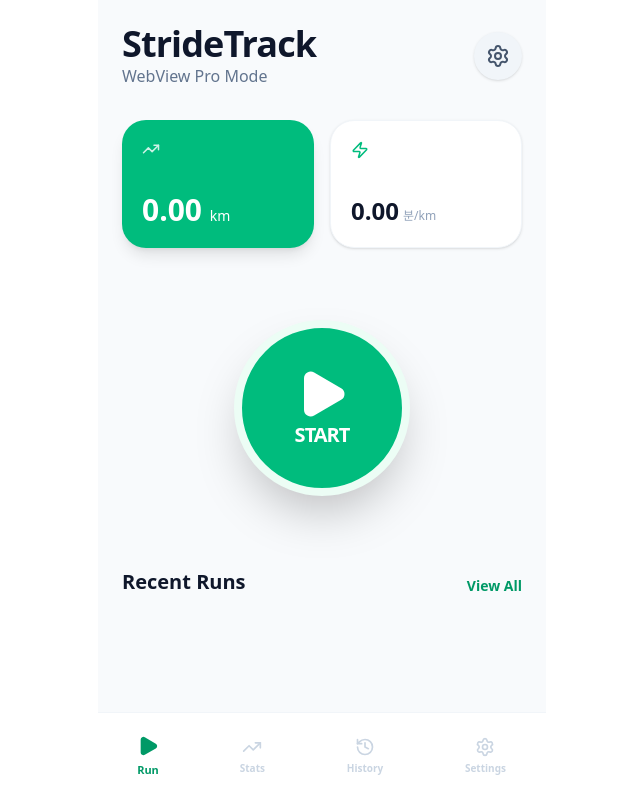
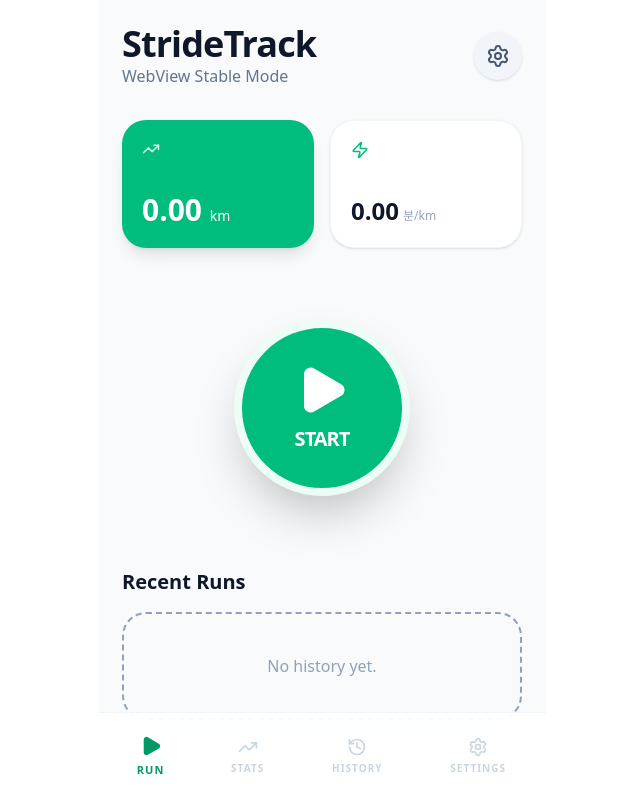
Before and after one commit to Kim-KH/AAA, a React (Vite) app: page / in a window 1280 px wide. Shown: the whole page, without its empty margins (318-958 px from the left). Built offline with nearby package versions, Linux system fonts and the light colour scheme.

Commit message:
Add files via upload

```diff
--- a/src/App.tsx
+++ b/src/App.tsx
@@ -2,7 +2,7 @@ import React, { useState, useEffect, useRef } from 'react';
 import {
   Play, Square, History, Settings as SettingsIcon, TrendingUp,
   MapPin, Timer, Volume2, VolumeX, ChevronLeft,
-  Calendar, Trash2, Zap, BarChart3, Activity
+  Calendar, Trash2, Zap, BarChart3
 } from 'lucide-react';
 import {
   LineChart, Line, XAxis, YAxis, CartesianGrid, Tooltip,
@@ -10,11 +10,11 @@ import {
 } from 'recharts';
 import { motion, AnimatePresence } from 'framer-motion';
 import {
-  format, startOfWeek, endOfWeek, eachDayOfInterval, isSameDay,
+  format, startOfWeek, endOfWeek, isSameDay,
   subDays, startOfMonth, endOfMonth, startOfYear, endOfYear, parseISO
 } from 'date-fns';
 
-// --- [Utility] 스타일 및 클래스 결합 ---
+// --- [Utility] 스타일 조합 도구 ---
 function cn(...inputs: any[]) {
   return inputs.filter(Boolean).join(' ');
 }
@@ -46,6 +46,9 @@ const TIME_ALERTS = [
   { label: '60분', value: 3600 },
 ];
 
+// 데이터 저장 키 (충돌 방지를 위해 v8로 변경)
+const STORAGE_KEY = 'stride_v8_final_runs';
+
 export default function App() {
   const [view, setView] = useState<View>('dashboard');
   const [isTracking, setIsTracking] = useState(false);
@@ -65,11 +68,11 @@ export default function App() {
   const startTimeRef = useRef<number | null>(null);
   const timerRef = useRef<NodeJS.Timeout | null>(null);
   const audioRef = useRef<HTMLAudioElement | null>(null);
-  const wakeLockRef = useRef<any>(null);
 
-  // --- [Data Engine] 통계 및 데이터 관리 ---
+  // --- [Data Engine] 데이터 로드 및 통계 (방어적 설계) ---
 
   const calculateStatsLocally = (allRuns: Run[]) => {
+    try {
       const now = new Date();
 
       const daily = Array.from({ length: 7 }).map((_, i) => {
@@ -84,7 +87,10 @@ export default function App() {
       const weekly = Array.from({ length: 4 }).map((_, i) => {
         const d = subDays(now, (3 - i) * 7);
         const s = startOfWeek(d);
-      const weekRuns = allRuns.filter(r => new Date(r.timestamp) >= s && new Date(r.timestamp) <= endOfWeek(s));
+        const weekRuns = allRuns.filter(r => {
+          const rDate = new Date(r.timestamp);
+          return rDate >= s && rDate <= endOfWeek(s);
+        });
         return {
           name: `${format(s, 'MM/dd')}`,
           distance: Number((weekRuns.reduce((sum, r) => sum + r.distance, 0) / 1000).toFixed(2))
@@ -93,7 +99,10 @@ export default function App() {
 
       const monthly = Array.from({ length: 6 }).map((_, i) => {
         const d = startOfMonth(subDays(now, (5 - i) * 30));
-      const mRuns = allRuns.filter(r => new Date(r.timestamp) >= d && new Date(r.timestamp) <= endOfMonth(d));
+        const mRuns = allRuns.filter(r => {
+          const rDate = new Date(r.timestamp);
+          return rDate >= d && rDate <= endOfMonth(d);
+        });
         return {
           name: format(d, 'MMM'),
           distance: Number((mRuns.reduce((sum, r) => sum + r.distance, 0) / 1000).toFixed(2))
@@ -102,7 +111,10 @@ export default function App() {
 
       const yearly = Array.from({ length: 3 }).map((_, i) => {
         const d = startOfYear(subDays(now, (2 - i) * 365));
-      const yRuns = allRuns.filter(r => new Date(r.timestamp) >= d && new Date(r.timestamp) <= endOfYear(d));
+        const yRuns = allRuns.filter(r => {
+          const rDate = new Date(r.timestamp);
+          return rDate >= d && rDate <= endOfYear(d);
+        });
         return {
           name: format(d, 'yyyy'),
           distance: Number((yRuns.reduce((sum, r) => sum + r.distance, 0) / 1000).toFixed(2))
@@ -110,11 +122,14 @@ export default function App() {
       });
 
       setStats({ daily, weekly, monthly, yearly });
+    } catch (err) {
+      console.error("Stats calculation failed", err);
+    }
   };
 
   const loadData = () => {
     try {
-      const saved = localStorage.getItem('stride_v7_final_runs');
+      const saved = localStorage.getItem(STORAGE_KEY);
       const allRuns = saved ? JSON.parse(saved) : [];
       setRuns(allRuns);
       calculateStatsLocally(allRuns);
@@ -123,11 +138,20 @@ export default function App() {
     }
   };
 
+  useEffect(() => {
+    // 1. 화이트 스크린 방지: 서비스 워커 즉시 업데이트 및 캐시 비우기 명령
+    if ('serviceWorker' in navigator) {
+      navigator.serviceWorker.getRegistrations().then(regs => regs.forEach(r => r.update()));
+    }
+    // 2. 초기 데이터 로드
+    loadData();
+  }, []);
+
   const deleteRun = (id: number) => {
     if (!confirm("기록을 삭제하시겠습니까?")) return;
     const updated = runs.filter(r => r.id !== id);
     setRuns(updated);
-    localStorage.setItem('stride_v7_final_runs', JSON.stringify(updated));
+    localStorage.setItem(STORAGE_KEY, JSON.stringify(updated));
     calculateStatsLocally(updated);
   };
 
@@ -140,28 +164,11 @@ export default function App() {
     };
     const updatedRuns = [newRun, ...runs];
     setRuns(updatedRuns);
-    localStorage.setItem('stride_v7_final_runs', JSON.stringify(updatedRuns));
+    localStorage.setItem(STORAGE_KEY, JSON.stringify(updatedRuns));
     calculateStatsLocally(updatedRuns);
   };
 
-  // --- [Core Tracking Logic] GPS 및 배경 실행 보강 ---
-
-  useEffect(() => {
-    loadData();
-    // 서비스 워커 업데이트 강제
-    if ('serviceWorker' in navigator) {
-      navigator.serviceWorker.getRegistrations().then(regs => regs.forEach(r => r.update()));
-    }
-  }, []);
-
-  // 화면 꺼짐 방지 API (WakeLock) 시도
-  const requestWakeLock = async () => {
-    if ('wakeLock' in navigator) {
-      try {
-        wakeLockRef.current = await (navigator as any).wakeLock.request('screen');
-      } catch (err) { console.warn("WakeLock failed"); }
-    }
-  };
+  // --- [Logic] GPS 및 트래킹 엔진 ---
 
   const startSilentAudio = () => {
     if (!audioRef.current) {
@@ -178,34 +185,28 @@ export default function App() {
 
   const startTracking = () => {
     startSilentAudio();
-    requestWakeLock();
     setDistance(0); setDuration(0); setLastAlertBucket(0);
     setGpsStatus('searching');
     lastPosition.current = null;
     startTimeRef.current = Date.now();
 
-    // 1. 고정밀 타이머 (시스템 시각 동기화)
     timerRef.current = setInterval(() => {
       if (startTimeRef.current) {
         setDuration(Math.floor((Date.now() - startTimeRef.current) / 1000));
       }
     }, 500);
 
-    // 2. 최적화된 GPS 수신 로직
     if ("geolocation" in navigator) {
       watchId.current = navigator.geolocation.watchPosition(
         (pos) => {
           setGpsStatus('active');
           setGpsAccuracy(pos.coords.accuracy);
-
           if (lastPosition.current) {
             const d = calculateDistance(
               lastPosition.current.latitude, lastPosition.current.longitude,
               pos.coords.latitude, pos.coords.longitude
             );
-
-            // 필터 완화: 0.5m 이상 이동 및 정확도 60m 이내 데이터 수용
-            // 화면이 켜져 있을 때도 실시간으로 숫자가 올라가도록 조정
+            // GPS 필터 완화: 0.5m 이상 이동 및 정확도 60m 이내
             if (d > 0.5 && pos.coords.accuracy < 60) {
               setDistance(prev => prev + d);
             }
@@ -220,7 +221,6 @@ export default function App() {
 
   const stopTracking = () => {
     stopSilentAudio();
-    if (wakeLockRef.current) wakeLockRef.current.release();
     if (watchId.current) navigator.geolocation.clearWatch(watchId.current);
     if (timerRef.current) clearInterval(timerRef.current);
     watchId.current = null; timerRef.current = null; startTimeRef.current = null;
@@ -250,7 +250,7 @@ export default function App() {
     return `${m}:${sec.toString().padStart(2, '0')}`;
   };
 
-  // --- [Audio Fix] 화면 꺼짐 시 음성 출력 강제 활성화 ---
+  // 음성 알림 보강
   useEffect(() => {
     if (isTracking && audioEnabled && duration > 0) {
       const currentBucket = Math.floor(duration / alertInterval);
@@ -258,7 +258,6 @@ export default function App() {
         const mins = currentBucket * (alertInterval / 60);
         const distText = (distance / 1000).toFixed(2);
 
-        // 트릭: 음성 출력 전에 무음 오디오를 한 번 더 터치하여 시스템 깨움
         if (audioRef.current) {
           audioRef.current.play().then(() => {
             window.speechSynthesis.cancel();
@@ -266,7 +265,6 @@ export default function App() {
             window.speechSynthesis.speak(utterance);
           });
         }
-
         setLastAlertBucket(currentBucket);
       }
     }
@@ -275,13 +273,14 @@ export default function App() {
   // --- [UI Render] ---
 
   const renderDashboard = () => {
-    const todayDist = stats.daily[6]?.distance ?? 0;
+    // 화이트 스크린 철벽 방어 로직 (배열이 비었을 때 안전장치)
+    const todayDist = stats.daily.length > 0 ? (stats.daily[6]?.distance ?? 0) : 0;
     const lastPace = runs.length > 0 ? calculatePaceFormatted(runs[0].distance, runs[0].duration).split('분')[0] : "0.00";
 
     return (
       <div className="p-6 space-y-8 pb-24 h-full overflow-y-auto">
         <div className="flex justify-between items-center">
-          <div><h1 className="text-4xl font-black text-slate-900 tracking-tight">StrideTrack</h1><p className="text-slate-500 font-medium">WebView Pro Mode</p></div>
+          <div><h1 className="text-4xl font-black text-slate-900 tracking-tight">StrideTrack</h1><p className="text-slate-500 font-medium">WebView Stable Mode</p></div>
           <button onClick={() => setView('settings')} className="p-3 rounded-full bg-slate-100 text-slate-600 shadow-sm"><SettingsIcon size={24} /></button>
         </div>
 
@@ -300,15 +299,14 @@ export default function App() {
           <motion.button
             whileHover={{ scale: 1.05 }} whileTap={{ scale: 0.95 }}
             onClick={() => { setIsTracking(true); setView('active-run'); startTracking(); }}
-            className="w-44 h-44 rounded-full bg-emerald-500 shadow-2xl flex flex-col items-center justify-center text-white border-8 border-emerald-50"
+            className="w-44 h-44 rounded-full bg-emerald-500 shadow-2xl flex flex-col items-center justify-center text-white gap-2 border-8 border-emerald-50"
           >
-            <Play size={54} fill="currentColor" />
-            <span className="font-black text-xl tracking-tighter">START</span>
+            <Play size={54} fill="currentColor" /><span className="font-black text-xl tracking-tighter">START</span>
           </motion.button>
         </div>
 
         <div className="space-y-4">
-          <div className="flex justify-between items-end"><h2 className="text-xl font-black text-slate-900">Recent Runs</h2><button onClick={() => setView('history')} className="text-sm font-bold text-emerald-600">View All</button></div>
+          <h2 className="text-xl font-black text-slate-900">Recent Runs</h2>
           <div className="space-y-3">
             {runs.slice(0, 3).map(run => (
               <div key={run.id} className="bg-white p-4 rounded-2xl border border-slate-50 flex justify-between items-center shadow-sm">
@@ -319,6 +317,7 @@ export default function App() {
                 </div>
               </div>
             ))}
+            {runs.length === 0 && <p className="text-center text-slate-400 py-10 bg-slate-50 rounded-3xl border-2 border-dashed">No history yet.</p>}
           </div>
         </div>
       </div>
@@ -328,10 +327,7 @@ export default function App() {
   const renderActiveRun = () => (
     <div className="h-full flex flex-col bg-slate-900 text-white p-8">
       <div className="flex justify-between items-center mb-6">
-        <div className="flex items-center gap-2 px-3 py-1 bg-white/10 rounded-full">
-          <div className={cn("w-2 h-2 rounded-full animate-pulse", gpsStatus === 'active' ? "bg-emerald-500" : "bg-amber-500")} />
-          <span className="text-[10px] font-black uppercase tracking-widest">{gpsStatus === 'active' ? `GPS ON (${gpsAccuracy?.toFixed(0)}m)` : 'Searching GPS...'}</span>
-        </div>
+        <div className="flex items-center gap-2 px-3 py-1 bg-white/10 rounded-full"><div className={cn("w-2 h-2 rounded-full animate-pulse", gpsStatus === 'active' ? "bg-emerald-500" : "bg-amber-500")} /><span className="text-[10px] font-black uppercase tracking-widest">{gpsStatus === 'active' ? `GPS ON (${gpsAccuracy?.toFixed(0)}m)` : 'Searching...'}</span></div>
         <button onClick={() => setAudioEnabled(!audioEnabled)}>{audioEnabled ? <Volume2 size={24} className="text-emerald-400" /> : <VolumeX size={24} className="text-slate-500" />}</button>
       </div>
       <div className="flex-1 flex flex-col items-center justify-center space-y-16">
@@ -354,14 +350,14 @@ export default function App() {
       <div className="flex items-center gap-4"><button onClick={() => setView('dashboard')} className="p-2 rounded-xl bg-slate-100 text-slate-600 shadow-sm"><ChevronLeft size={24} /></button><h1 className="text-3xl font-black text-slate-900 tracking-tight">Run History</h1></div>
       <div className="space-y-4">
         {runs.map(run => (
-          <div key={run.id} className="bg-white p-6 rounded-[2.5rem] border border-slate-100 shadow-sm space-y-4">
-            <div className="flex justify-between items-start">
+          <div key={run.id} className="bg-white p-6 rounded-[2.5rem] border border-slate-100 shadow-sm">
+            <div className="flex justify-between items-start mb-4">
               <div><p className="text-xs font-bold text-slate-400 uppercase tracking-widest mb-1">{format(new Date(run.timestamp), 'EEEE, MMMM d')}</p><h3 className="text-3xl font-black text-slate-900">{(run.distance / 1000).toFixed(2)} km</h3></div>
               <button onClick={() => deleteRun(run.id)} className="p-2 text-slate-300 hover:text-rose-500 transition-colors"><Trash2 size={22} /></button>
             </div>
             <div className="grid grid-cols-2 gap-4 border-t border-slate-50 pt-4 text-center">
-              <div><p className="text-[10px] font-bold text-slate-400 uppercase mb-1">Time</p><p className="font-black text-slate-700 text-sm">{formatDuration(run.duration)}</p></div>
-              <div><p className="text-[10px] font-bold text-slate-400 uppercase mb-1">Pace</p><p className="font-black text-emerald-600 text-sm">{calculatePaceFormatted(run.distance, run.duration)}</p></div>
+              <div><p className="text-[10px] font-bold text-slate-400 uppercase mb-1">Time</p><p className="font-black text-sm">{formatDuration(run.duration)}</p></div>
+              <div><p className="text-[10px] font-bold text-slate-400 uppercase mb-1">Avg Pace</p><p className="font-black text-emerald-600 text-sm">{calculatePaceFormatted(run.distance, run.duration)}</p></div>
             </div>
           </div>
         ))}
@@ -376,11 +372,11 @@ export default function App() {
       <div className="p-6 space-y-6 pb-24 h-full overflow-y-auto">
         <div className="flex items-center gap-4"><button onClick={() => setView('dashboard')} className="p-2 rounded-xl bg-slate-100 text-slate-600 shadow-sm"><ChevronLeft size={24} /></button><h1 className="text-3xl font-black text-slate-900 tracking-tight">Analytics</h1></div>
         <div className="flex p-1.5 bg-slate-100 rounded-2xl">
-          {['day', 'week', 'month', 'year'].map(tab => (<button key={tab} onClick={() => setStatTab(tab as any)} className={cn("flex-1 py-2.5 text-xs font-black rounded-xl capitalize transition-all", statTab === tab ? "bg-white text-emerald-600 shadow-sm" : "text-slate-500")}>{tab}</button>))}
+          {['day', 'week', 'month', 'year'].map(tab => (<button key={tab} onClick={() => setStatTab(tab as any)} className={cn("flex-1 py-2.5 text-xs font-black rounded-xl capitalize", statTab === tab ? "bg-white text-emerald-600 shadow-sm" : "text-slate-500")}>{tab}</button>))}
         </div>
-        <div className="bg-white p-6 rounded-[2.5rem] border border-slate-100 shadow-sm">
+        <div className="bg-white p-6 rounded-[2.5rem] border shadow-sm">
           <h3 className="text-sm font-black text-slate-900 flex items-center gap-2 mb-6"><TrendingUp size={18} className="text-emerald-500" /> Distance (km)</h3>
-          <div className="h-64 w-full"><ResponsiveContainer><BarChart data={chartData}><CartesianGrid strokeDasharray="3 3" vertical={false} stroke="#f1f5f9" /><XAxis dataKey="name" axisLine={false} tickLine={false} tick={{fontSize: 10, fontWeight: 700, fill: '#94a3b8'}} /><Tooltip cursor={{fill: '#f8fafc'}} contentStyle={{borderRadius: '20px', border: 'none', boxShadow: '0 10px 25px -5px rgba(0,0,0,0.1)'}} /><Bar dataKey="distance" fill="#10b981" radius={[8, 8, 0, 0]} barSize={24} /></BarChart></ResponsiveContainer></div>
+          <div className="h-64 w-full"><ResponsiveContainer><BarChart data={chartData}><CartesianGrid strokeDasharray="3 3" vertical={false} stroke="#f1f5f9" /><XAxis dataKey="name" axisLine={false} tickLine={false} tick={{fontSize: 10, fontWeight: 700, fill: '#94a3b8'}} /><Tooltip cursor={{fill: '#f8fafc'}} contentStyle={{borderRadius: '20px', border: 'none'}} /><Bar dataKey="distance" fill="#10b981" radius={[8, 8, 0, 0]} barSize={24} /></BarChart></ResponsiveContainer></div>
         </div>
       </div>
     );
@@ -402,7 +398,6 @@ export default function App() {
             </div>
           </div>
         </div>
-        <div className="bg-slate-900 p-8 rounded-[2.5rem] text-white shadow-xl"><h3 className="text-lg font-black mb-2">StrideTrack Pro</h3><p className="text-xs text-slate-400 font-medium leading-relaxed">Background GPS & Audio Sync is active. For best results, keep the app excluded from battery optimization.</p></div>
       </div>
     </div>
   );
@@ -418,12 +413,13 @@ export default function App() {
           {view === 'settings' && renderSettings()}
         </motion.div>
       </AnimatePresence>
+
       {view !== 'active-run' && (
         <div className="fixed bottom-0 left-0 right-0 max-w-md mx-auto bg-white/90 backdrop-blur-xl border-t border-slate-100 px-8 py-4 flex justify-between items-center z-50">
-          <button onClick={() => setView('dashboard')} className={cn("p-2 flex flex-col items-center gap-1", view === 'dashboard' ? "text-emerald-600 scale-110" : "text-slate-300")}><Play size={20} fill={view === 'dashboard' ? "currentColor" : "none"} /><span className="text-[10px] font-bold">Run</span></button>
-          <button onClick={() => setView('stats')} className={cn("p-2 flex flex-col items-center gap-1", view === 'stats' ? "text-emerald-600 scale-110" : "text-slate-300")}><TrendingUp size={20} /><span className="text-[10px] font-bold">Stats</span></button>
-          <button onClick={() => setView('history')} className={cn("p-2 flex flex-col items-center gap-1", view === 'history' ? "text-emerald-600 scale-110" : "text-slate-300")}><History size={20} /><span className="text-[10px] font-bold">History</span></button>
-          <button onClick={() => setView('settings')} className={cn("p-2 flex flex-col items-center gap-1", view === 'settings' ? "text-emerald-600 scale-110" : "text-slate-300")}><SettingsIcon size={20} /><span className="text-[10px] font-bold">Settings</span></button>
+          <button onClick={() => setView('dashboard')} className={cn("p-2 flex flex-col items-center gap-1 transition-all", view === 'dashboard' ? "text-emerald-600 scale-110" : "text-slate-300")}><Play size={20} fill={view === 'dashboard' ? "currentColor" : "none"} /><span className="text-[10px] font-bold uppercase tracking-widest">Run</span></button>
+          <button onClick={() => setView('stats')} className={cn("p-2 flex flex-col items-center gap-1 transition-all", view === 'stats' ? "text-emerald-600 scale-110" : "text-slate-300")}><TrendingUp size={20} /><span className="text-[10px] font-black uppercase tracking-widest">Stats</span></button>
+          <button onClick={() => setView('history')} className={cn("p-2 flex flex-col items-center gap-1 transition-all", view === 'history' ? "text-emerald-600 scale-110" : "text-slate-300")}><History size={20} /><span className="text-[10px] font-black uppercase tracking-widest">History</span></button>
+          <button onClick={() => setView('settings')} className={cn("p-2 flex flex-col items-center gap-1 transition-all", view === 'settings' ? "text-emerald-600 scale-110" : "text-slate-300")}><SettingsIcon size={20} /><span className="text-[10px] font-black uppercase tracking-widest">Settings</span></button>
         </div>
       )}
     </div>
```
Lines whose indentation alone changed are shown as unchanged.
